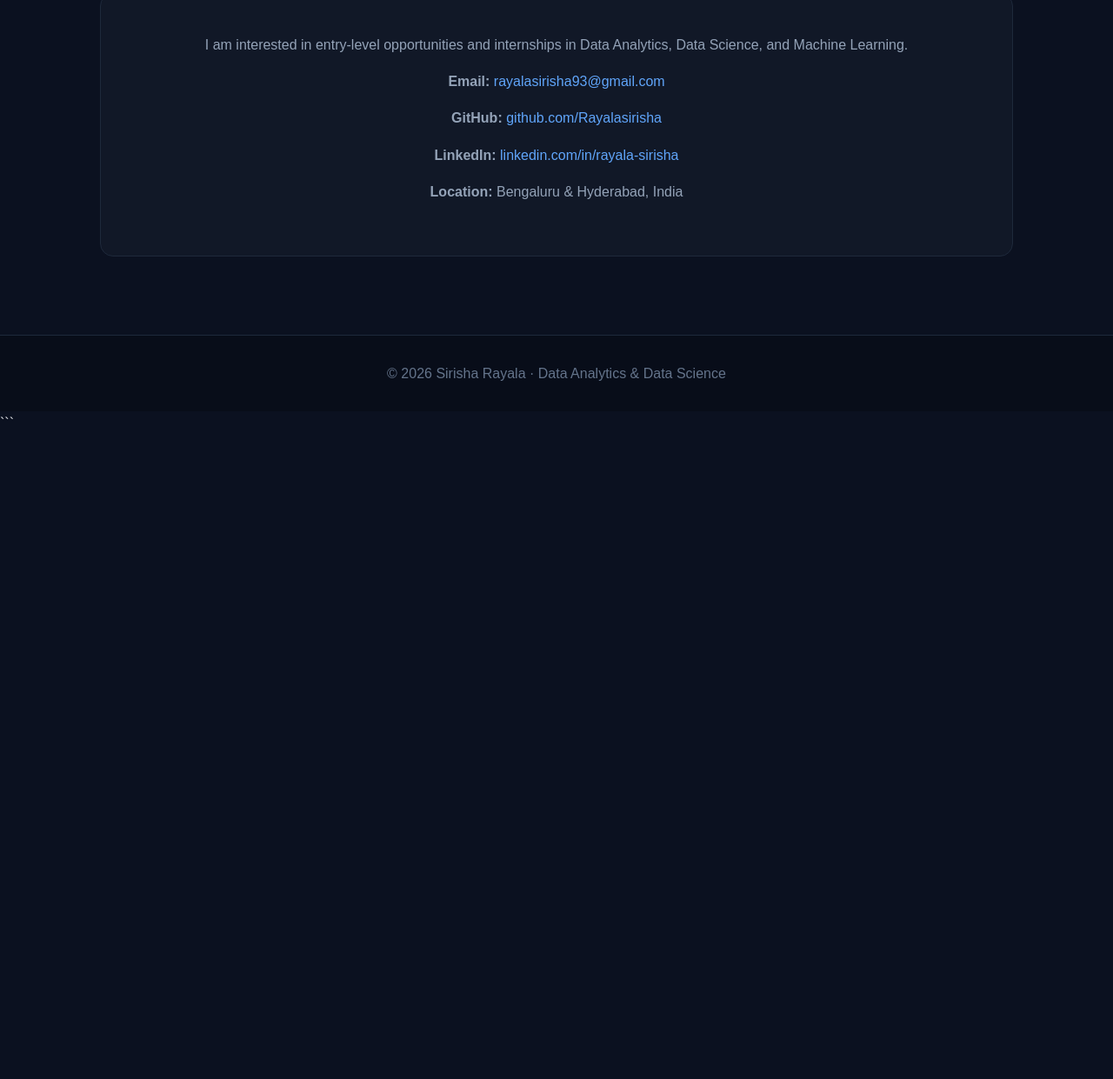
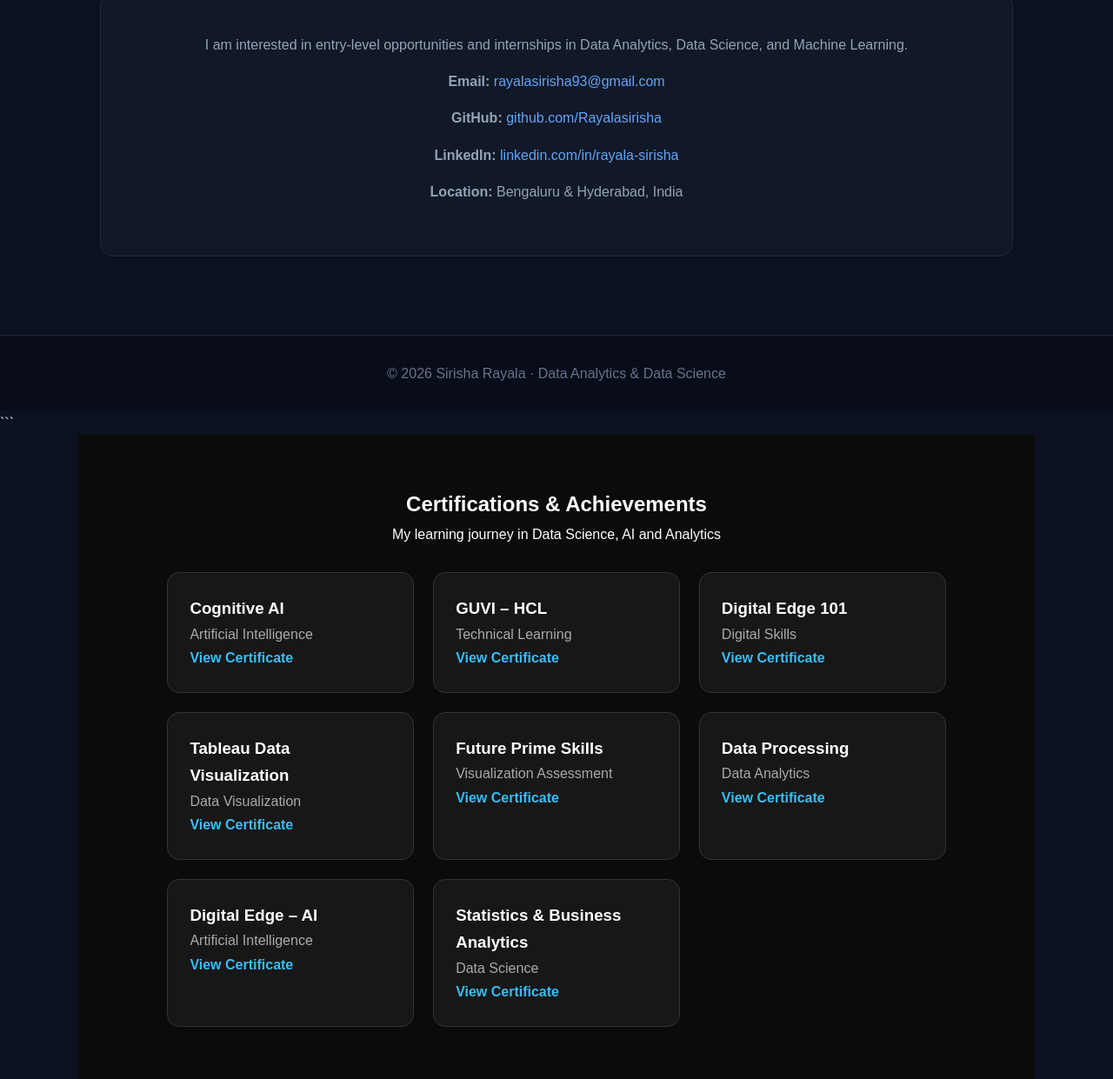
Before and after one commit to Rayalasirisha/Rayala-sirisha, a plain HTML site: page index.html in a window 1280 px wide. Shown: the part 6453-7694 px from the top of the page at 87% size. Before the commit the page ends 6953 px from the top, so only its background shows below. Drawn offline with Linux system fonts and the light colour scheme.

Commit message:
Add certifications section with certificate cards
Added a new section for certifications and achievements, including multiple certificate cards with links.

````diff
--- a/index.html
+++ b/index.html
@@ -1116,3 +1116,104 @@
 
 </html>
 ```
+
+<section id="certifications">
+  <h2>Certifications & Achievements</h2>
+  <p>My learning journey in Data Science, AI and Analytics</p>
+
+  <div class="certificate-container">
+
+    <div class="certificate-card">
+      <h3>Cognitive AI</h3>
+      <p>Artificial Intelligence</p>
+      <a href="certificates/cognitive-ai.pdf" target="_blank">View Certificate</a>
+    </div>
+
+    <div class="certificate-card">
+      <h3>GUVI – HCL</h3>
+      <p>Technical Learning</p>
+      <a href="certificates/guvi-hcl.pdf" target="_blank">View Certificate</a>
+    </div>
+
+    <div class="certificate-card">
+      <h3>Digital Edge 101</h3>
+      <p>Digital Skills</p>
+      <a href="certificates/digital-edge-101.pdf" target="_blank">View Certificate</a>
+    </div>
+
+    <div class="certificate-card">
+      <h3>Tableau Data Visualization</h3>
+      <p>Data Visualization</p>
+      <a href="certificates/tableau-visualization.pdf" target="_blank">View Certificate</a>
+    </div>
+
+    <div class="certificate-card">
+      <h3>Future Prime Skills</h3>
+      <p>Visualization Assessment</p>
+      <a href="certificates/future-prime.pdf" target="_blank">View Certificate</a>
+    </div>
+
+    <div class="certificate-card">
+      <h3>Data Processing</h3>
+      <p>Data Analytics</p>
+      <a href="certificates/data-processing.pdf" target="_blank">View Certificate</a>
+    </div>
+
+    <div class="certificate-card">
+      <h3>Digital Edge – AI</h3>
+      <p>Artificial Intelligence</p>
+      <a href="certificates/digital-edge-ai.pdf" target="_blank">View Certificate</a>
+    </div>
+
+    <div class="certificate-card">
+      <h3>Statistics & Business Analytics</h3>
+      <p>Data Science</p>
+      <a href="certificates/statistics-business.pdf" target="_blank">View Certificate</a>
+    </div>
+
+  </div>
+</section>
+
+<style>
+#certifications {
+  padding: 60px 8%;
+  background: #0b0b0b;
+  color: white;
+  text-align: center;
+}
+
+.certificate-container {
+  display: grid;
+  grid-template-columns: repeat(auto-fit, minmax(230px, 1fr));
+  gap: 22px;
+  margin-top: 30px;
+}
+
+.certificate-card {
+  background: #171717;
+  border: 1px solid #333;
+  border-radius: 14px;
+  padding: 25px;
+  text-align: left;
+  transition: 0.3s;
+}
+
+.certificate-card:hover {
+  transform: translateY(-5px);
+  border-color: #38bdf8;
+}
+
+.certificate-card h3 {
+  color: white;
+}
+
+.certificate-card p {
+  color: #aaa;
+}
+
+.certificate-card a {
+  color: #38bdf8;
+  text-decoration: none;
+  font-weight: bold;
+}
+</style>
````
